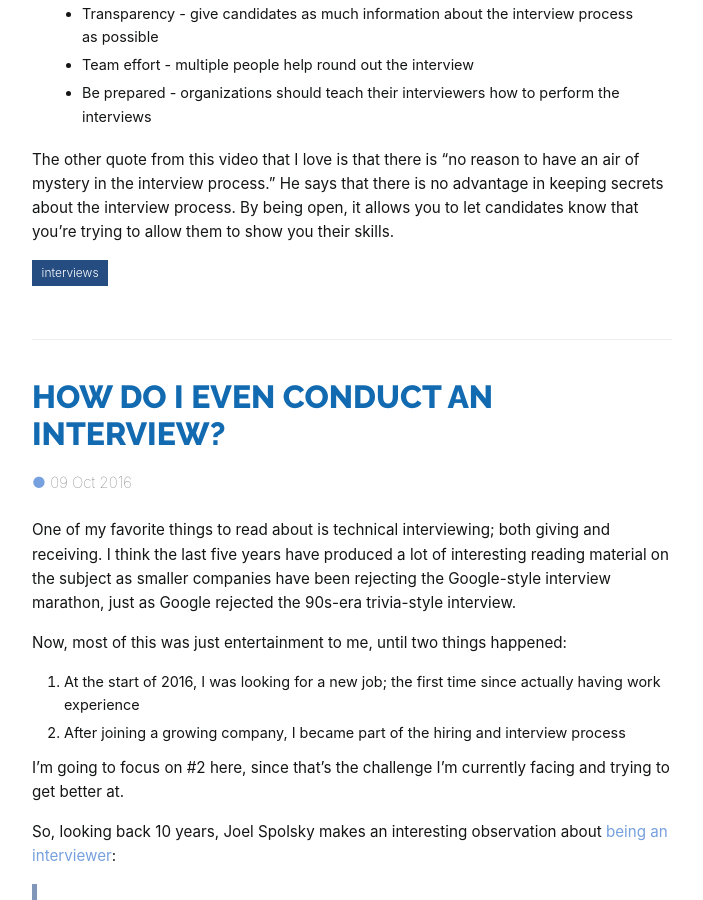
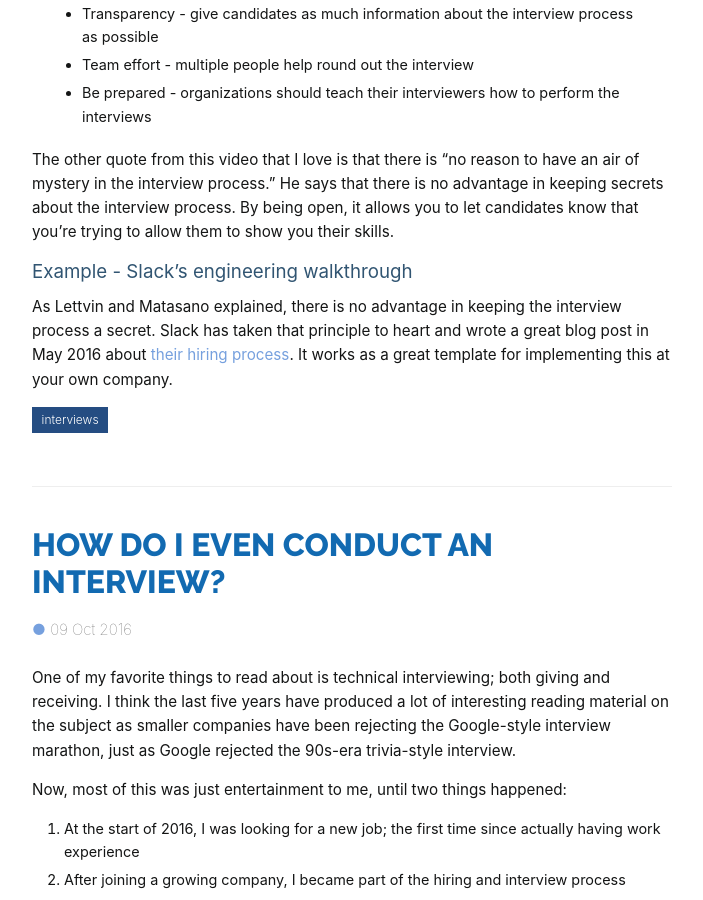
Before and after one commit to matthew-dailey/matthew-dailey.github.io, a Jekyll site: the page built from index.html, in a window 1280 px wide and 900 px high, scrolled down 2702 px. Shown: the whole window, without its empty margins (288-991 px from the left). Built offline with Jekyll 4.4.1, drawn with Linux system fonts in a browser that asks for light colours; some web fonts are replaced; the list of posts is cut into pages by our own code.

Commit message:
Added Slack as an example

```diff
--- a/_posts/2016-10-10-interview-reading-material.markdown
+++ b/_posts/2016-10-10-interview-reading-material.markdown
@@ -70,3 +70,7 @@ So how can someone raise the level of the signal?
 The other quote from this video that I love is that there is "no reason to have an air of mystery in the interview process."
 He says that there is no advantage in keeping secrets about the interview process.  By being open, it allows you to let candidates know
 that you're trying to allow them to show you their skills.
+
+# Example - Slack's engineering walkthrough
+
+As Lettvin and Matasano explained, there is no advantage in keeping the interview process a secret.  Slack has taken that principle to heart and wrote a great blog post in May 2016 about [their hiring process](https://slack.engineering/a-walkthrough-guide-to-finding-an-engineering-job-at-slack-dc07dd7b0144).  It works as a great template for implementing this at your own company.
```
